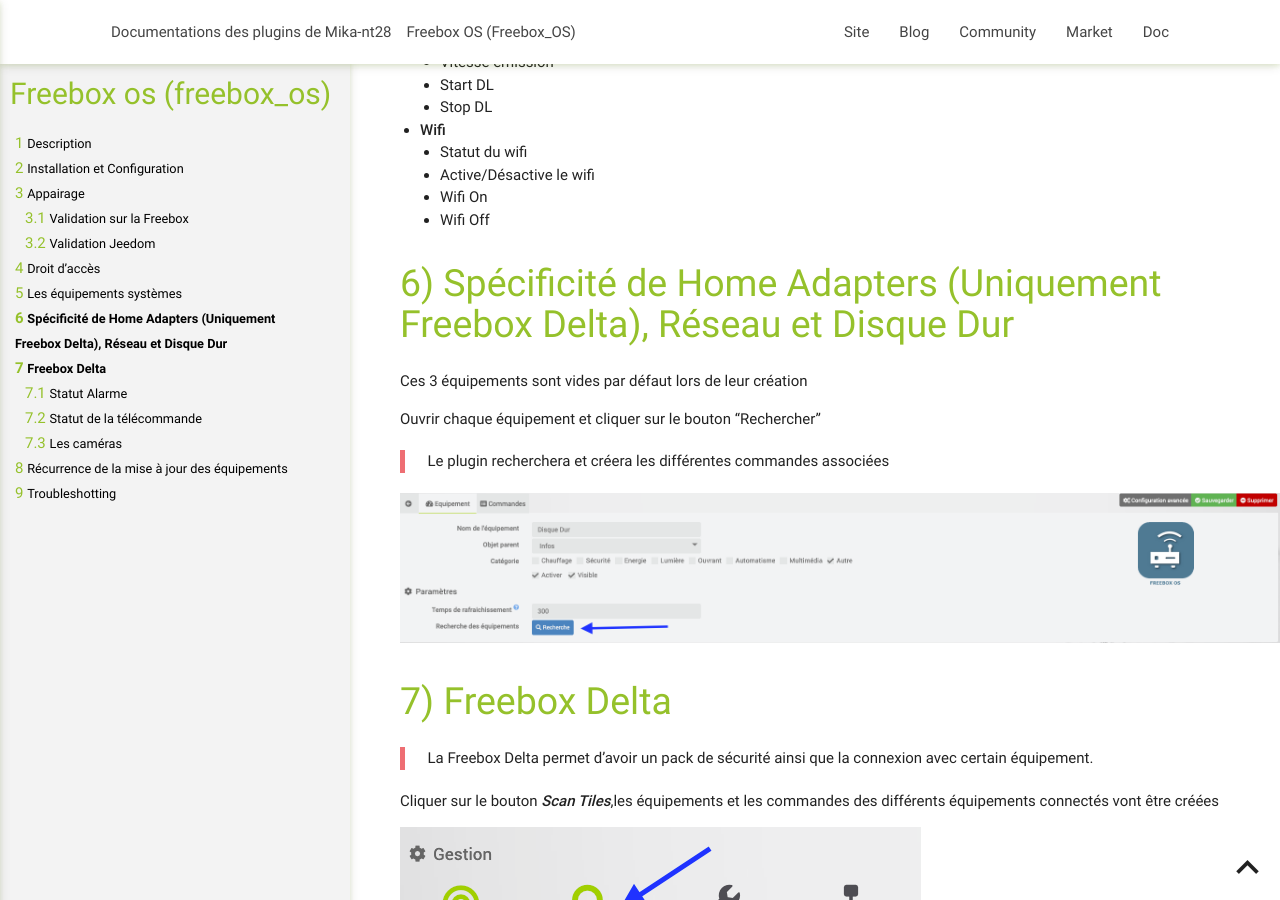
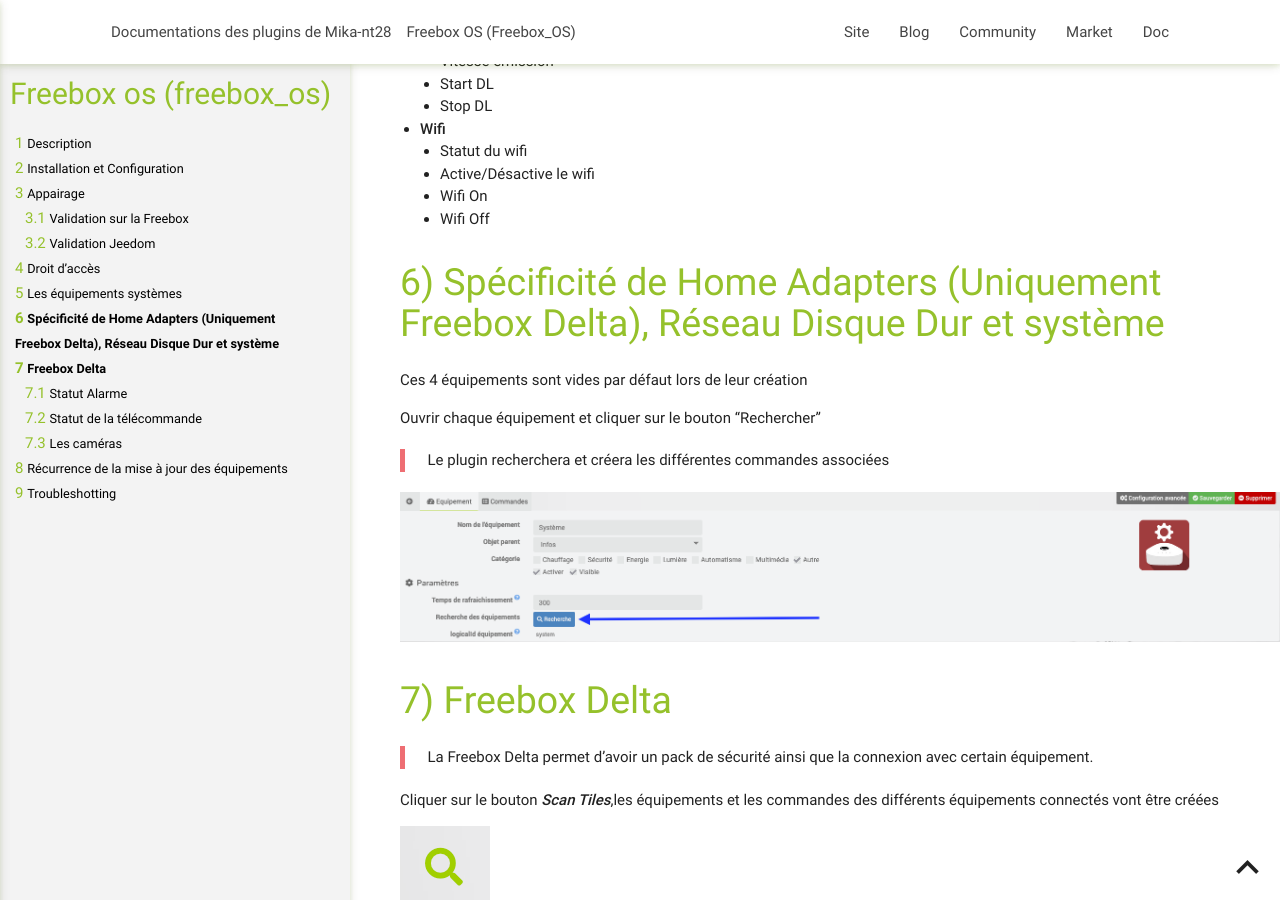
Before and after one commit to mika-nt28/Documentations, a Jekyll site: the page built from Freebox_OS/fr_FR/index.md, in a window 1280 px wide and 900 px high, scrolled down 5305 px. Built offline with Jekyll 4.4.1, drawn with Linux system fonts in a browser that asks for light colours.

Commit message:
Début mise à jour docs

```diff
--- a/Freebox_OS/fr_FR/index.md
+++ b/Freebox_OS/fr_FR/index.md
@@ -144,9 +144,9 @@
   - Wifi On
   - Wifi Off
 
-# Spécificité de Home Adapters (Uniquement Freebox Delta), Réseau et Disque Dur
+# Spécificité de Home Adapters (Uniquement Freebox Delta), Réseau Disque Dur et système
 
-Ces 3 équipements sont vides par défaut lors de leur création
+Ces 4 équipements sont vides par défaut lors de leur création
 
 Ouvrir chaque équipement et cliquer sur le bouton "Rechercher"
 
```
Also changed, not shown: Freebox_OS/images/Freebox_OS_icon.png, Freebox_OS/images/alarme_dashboard.png, Freebox_OS/images/plugin_configuration.png, Freebox_OS/images/recherche_commandes.png, Freebox_OS/images/recherche_parental.png (added), Freebox_OS/images/recherche_systeme.png, Freebox_OS/images/recherche_tiles.png.
